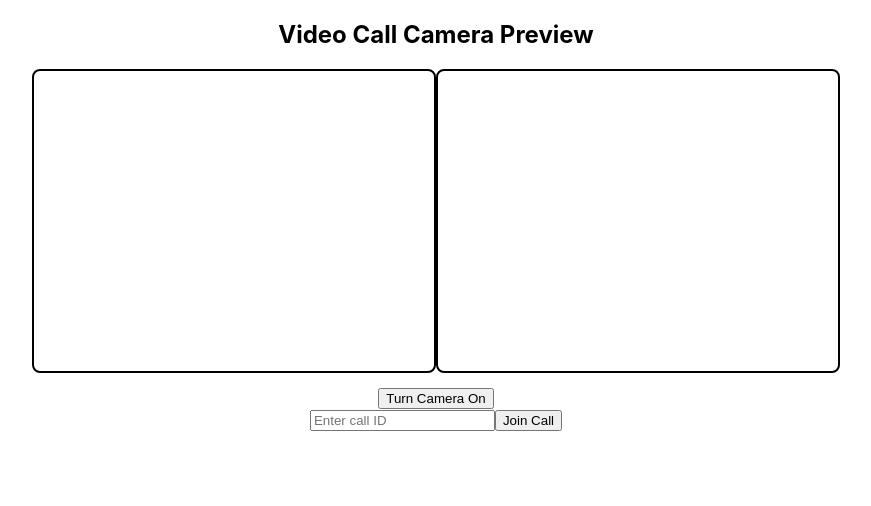
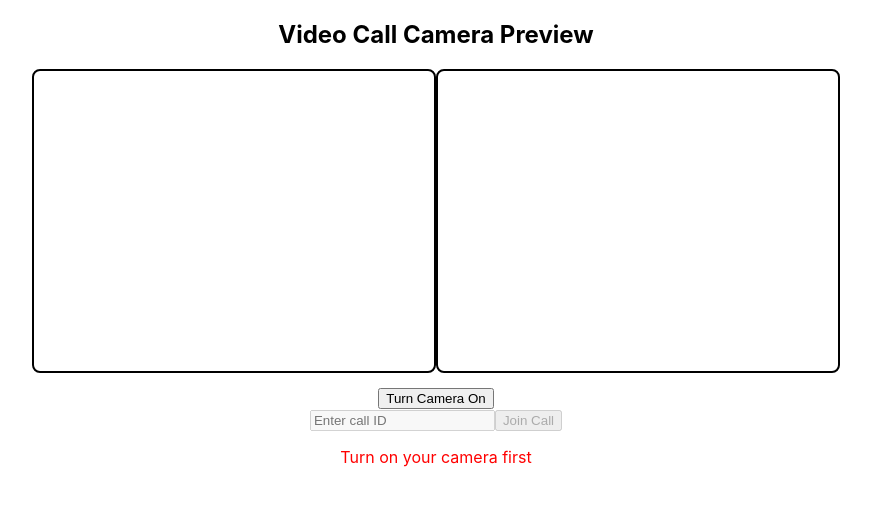
Before and after one commit to Ikanengg/video-call, a React (Create React App) app: page / in a window 1280 px wide. Shown: the top 506 px of the page, without its empty margins (204-1075 px from the left). Built offline with nearby package versions, Linux system fonts and the light colour scheme.

Commit message:
made it compulsory for camera to be on before joining a call

```diff
--- a/src/Camera.js
+++ b/src/Camera.js
@@ -33,10 +33,8 @@ const CameraComponent = () => {
       if (!event.candidate || !callId) return;
       console.log("New ICE candidate:", event.candidate);
 
-      // Determine which ICE array to update depending on caller/callee role
       const iceKey = isCaller ? "caller_ice" : "callee_ice";
 
-      // Fetch current ICE candidates to append to
       const { data, error } = await supabase
         .from("calls")
         .select(iceKey)
@@ -48,10 +46,8 @@ const CameraComponent = () => {
         return;
       }
 
-      // Append new candidate
       const updatedIce = data[iceKey] ? [...data[iceKey], event.candidate] : [event.candidate];
 
-      // Update Supabase
       const { error: updateError } = await supabase
         .from("calls")
         .update({ [iceKey]: updatedIce })
@@ -63,7 +59,6 @@ const CameraComponent = () => {
     };
 
     return () => {
-      // Cleanup peer connection on unmount
       if (pc.current) {
         pc.current.close();
         pc.current = null;
@@ -88,7 +83,6 @@ const CameraComponent = () => {
         async (payload) => {
           const callData = payload.new;
 
-          // If answer arrives and remoteDescription not set (caller side)
           if (callData.answer && isCaller && !pc.current.remoteDescription) {
             console.log("Received answer SDP from callee:", callData.answer);
             await pc.current.setRemoteDescription(new RTCSessionDescription({
@@ -98,7 +92,6 @@ const CameraComponent = () => {
             console.log("Answer SDP set");
           }
 
-          // Add ICE candidates from remote peer
           const remoteIceKey = isCaller ? "callee_ice" : "caller_ice";
 
           for (const candidate of callData[remoteIceKey] || []) {
@@ -118,7 +111,6 @@ const CameraComponent = () => {
     };
   }, [callId, isCaller]);
 
-  // Start camera and add stream tracks to peer connection
   const startCamera = async () => {
     try {
       const mediaStream = await navigator.mediaDevices.getUserMedia({
@@ -143,7 +135,6 @@ const CameraComponent = () => {
     }
   };
 
-  // Stop camera and stop all tracks
   const stopCamera = () => {
     if (stream) {
       stream.getTracks().forEach((track) => track.stop());
@@ -152,9 +143,8 @@ const CameraComponent = () => {
     }
   };
 
-  // Create call and offer (caller)
   const createCall = async () => {
-    setIsCaller(true); // This device is the caller
+    setIsCaller(true);
 
     const offer = await pc.current.createOffer();
     console.log("Creating offer SDP:", offer);
@@ -178,14 +168,13 @@ const CameraComponent = () => {
     console.log("Call created with ID:", data.id);
   };
 
-  // Join existing call (callee)
   const joinCall = async () => {
     if (!joinCallId) {
       alert("Please enter a call ID");
       return;
     }
 
-    setIsCaller(false); // This device is the callee
+    setIsCaller(false);
 
     const { data: callData, error } = await supabase
       .from("calls")
@@ -242,7 +231,9 @@ const CameraComponent = () => {
         ) : (
           <>
             <button onClick={stopCamera}>Turn Camera Off</button>
-            {!callId && <button onClick={createCall}>Create Call</button>}
+            {!callId && (
+              <button onClick={createCall}>Create Call</button>
+            )}
           </>
         )}
       </div>
@@ -254,11 +245,20 @@ const CameraComponent = () => {
             placeholder="Enter call ID"
             value={joinCallId}
             onChange={(e) => setJoinCallId(e.target.value)}
+            disabled={!isCameraOn}
           />
-          <button onClick={joinCall}>Join Call</button>
+          <button
+            onClick={joinCall}
+            disabled={!isCameraOn || joinCallId.trim() === ""}
+          >
+            Join Call
+          </button>
+          {!isCameraOn && (
+            <p style={{ color: 'red' }}>Turn on your camera first</p>
+          )}
         </div>
       )}
-      {/* Display current call ID*/}
+
       {callId && (
         <div className="call-id-display">
           <p><strong>Call ID:</strong> {callId}</p>
```
